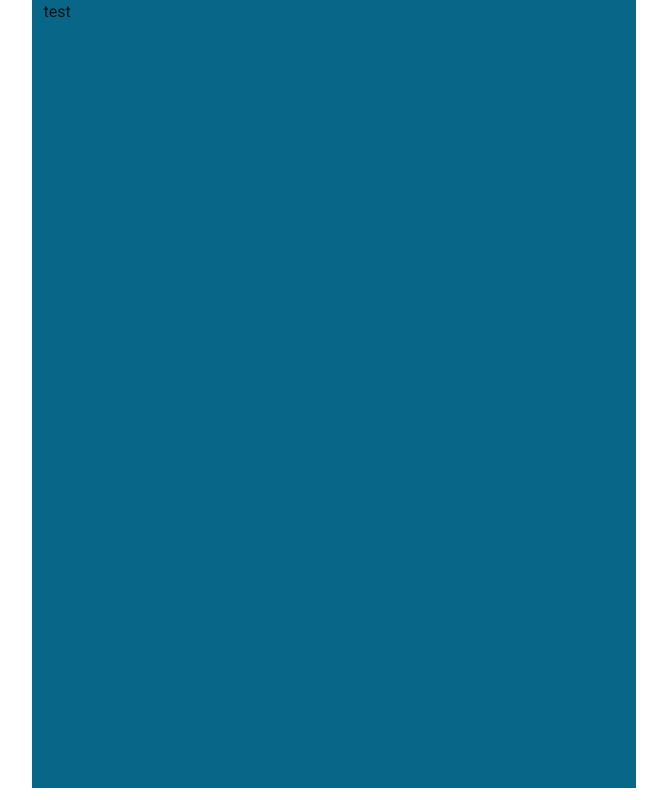
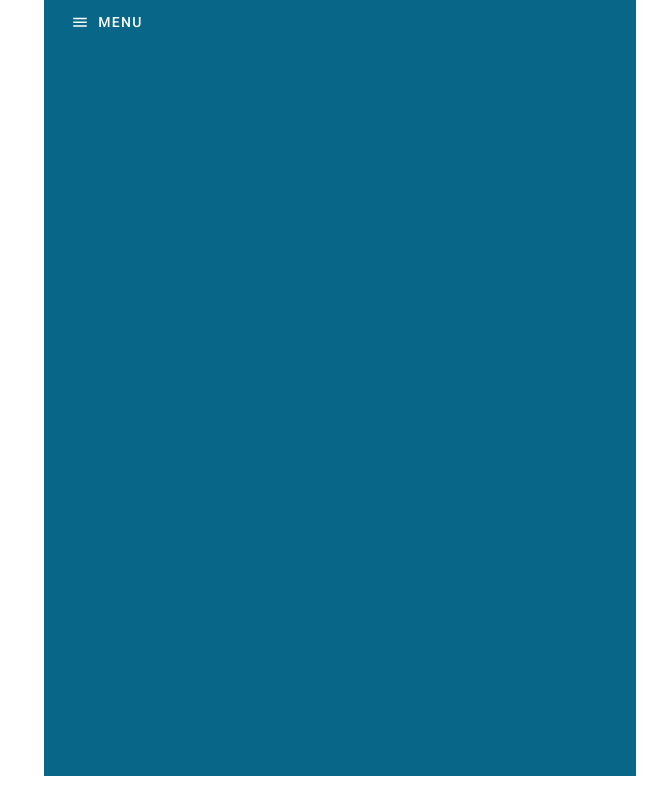
Before and after one commit to kiyanooshkh/kk-vue-portfolio, a Vue app: page / in a window 1280 px wide. Shown: the whole page, without its empty margins (4-671 px from the left). Built offline with nearby package versions, Linux system fonts and the light colour scheme; what vue2-smooth-scroll would draw is missing.

Commit message:
adding menu

```diff
--- a/src/App.vue
+++ b/src/App.vue
@@ -18,3 +18,8 @@ export default {
   }),
 };
 </script>
+<style>
+.full-height {
+  height: 100vh;
+}
+</style>
--- a/src/views/Home.vue
+++ b/src/views/Home.vue
@@ -1,29 +1,58 @@
 <template>
-    <v-container class="pa-0">
+  <v-sheet :tile="noRadius" class="overflow-hidden">
+    <v-container class="pt-0 pb-0">
       <v-row>
-        <v-col cols="12"
-            sm="6"
-            md="6"
-            class="secondary full-height textwhite">
-          test
+        <v-col cols="12" sm="6" md="6" class="secondary full-height textwhite">
+
+          <v-btn color="secondary" depressed large @click.stop="drawer = !drawer">
+            <v-icon left color="white">mdi-menu</v-icon>
+            <span>
+            MENU
+            </span>
+            </v-btn>
         </v-col>
-                <v-col cols="12"
-            sm="6"
-            md="6">
-
-        </v-col>
+        <v-col cols="12" sm="6" md="6"></v-col>
       </v-row>
     </v-container>
 
+    <v-navigation-drawer v-model="drawer" absolute temporary>
+      <v-list-item>
+        <v-list-item-content>
+          <v-list-item-title>Kiyanoosh</v-list-item-title>
+        </v-list-item-content>
+      </v-list-item>
+
+      <v-divider></v-divider>
+
+      <v-list dense>
+        <v-list-item v-for="item in items" :key="item.title" link>
+          <v-list-item-icon>
+            <v-icon>{{ item.icon }}</v-icon>
+          </v-list-item-icon>
+
+          <v-list-item-content>
+            <v-list-item-title>{{ item.title }}</v-list-item-title>
+          </v-list-item-content>
+        </v-list-item>
+      </v-list>
+    </v-navigation-drawer>
+  </v-sheet>
 </template>
 
 <script>
-
 export default {
+  data() {
+    return {
+      noRadius: true,
+      drawer: null,
+      items: [
+        { title: "Home", icon: "dashboard" },
+        { title: "About", icon: "question_answer" }
+      ]
+    };
+  }
 };
 </script>
 <style scoped>
-.full-height {
-  height: 100vh;
-}
+
 </style>
```
